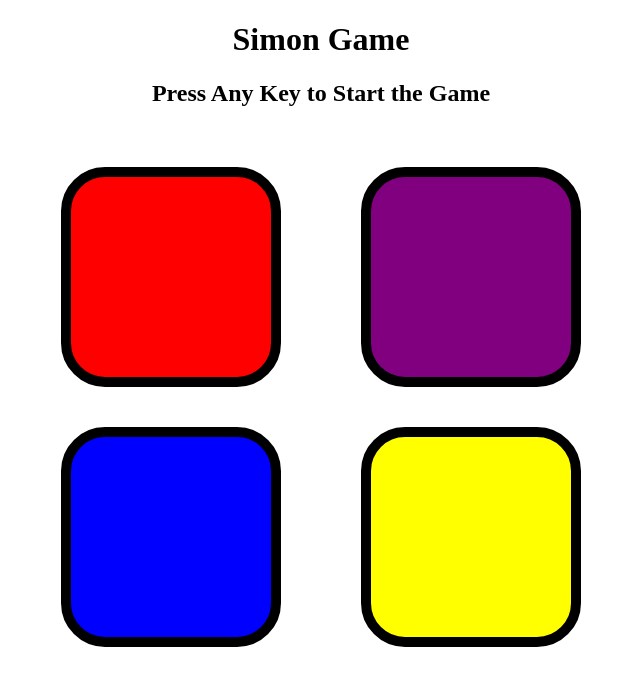
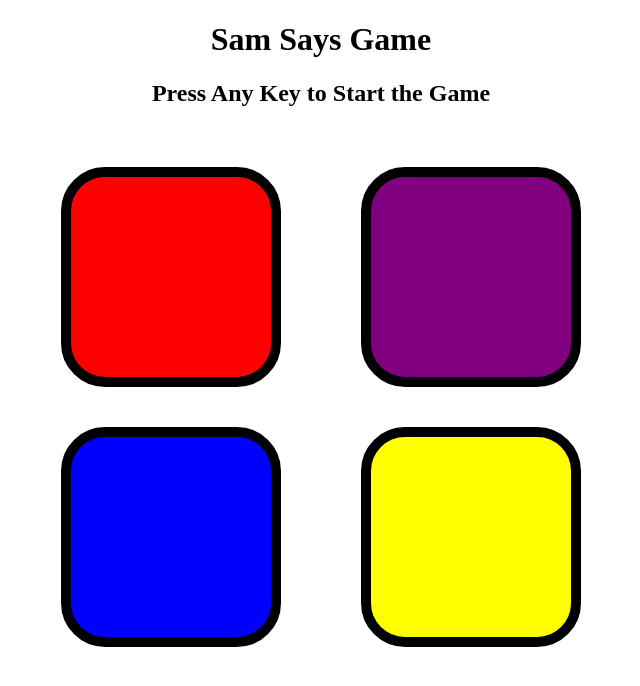
Before and after one commit to Manan1127/Sam-Game, a plain HTML site: page index.html in a window 1280 px wide. Shown: the whole page, without its empty margins (319-959 px from the left). Drawn offline with Linux system fonts and the light colour scheme.

Commit message:
Update index.html

```diff
--- a/index.html
+++ b/index.html
@@ -4,10 +4,10 @@
     <meta charset="UTF-8">
     <meta name="viewport" content="width=device-width, initial-scale=1.0">
     <link rel="stylesheet" href="simon.css">
-    <title>Simon says game</title>
+    <title>Sam says game</title>
 </head>
 <body>
-    <h1>Simon Game</h1>
+    <h1>Sam Says Game</h1>
     <h2>Press Any Key to Start the Game</h2>
     <div class="bb">
     <diV class="First">
```
